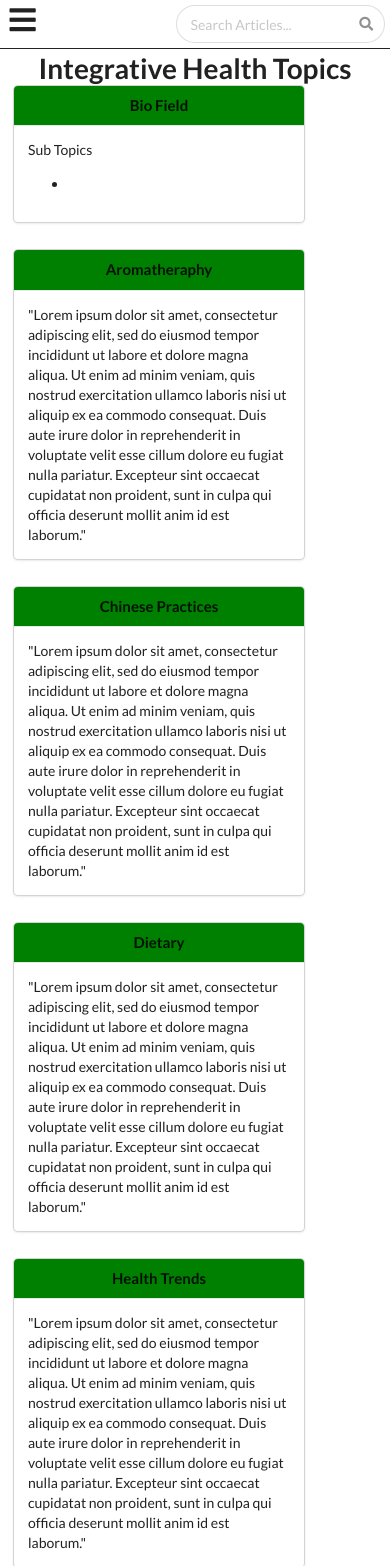
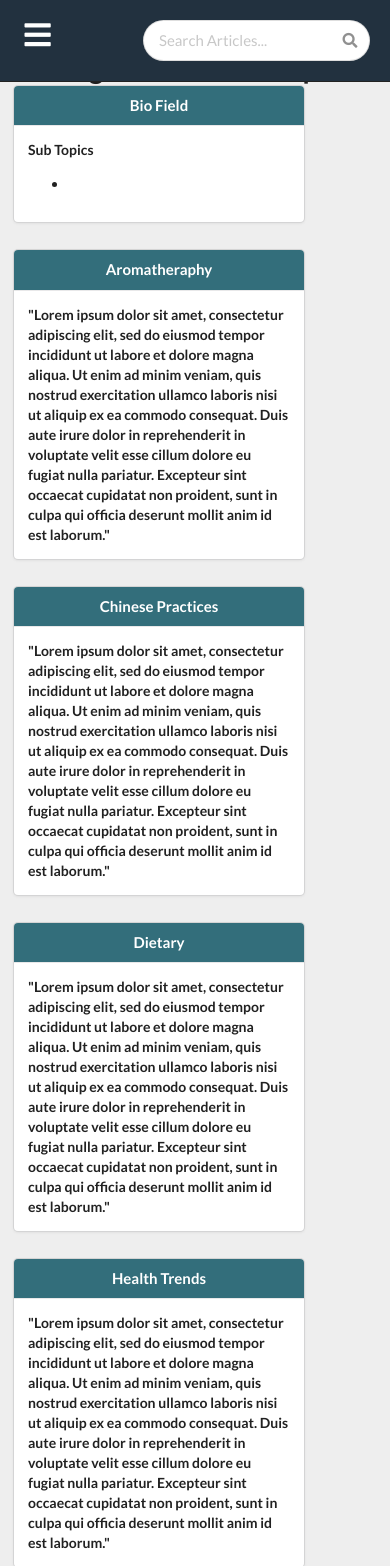
Before and after one commit to jerseycity17/team-22, a Django app: page /library/ in a window 390 px wide. Shown: the top 1566 px of the page. Run offline with Django 3.2, Linux system fonts and the light colour scheme; some libraries are stand-ins or nearby versions.

Commit message:
library html

```diff
--- a/ishar/isharonline/templates/isharonline/library.html
+++ b/ishar/isharonline/templates/isharonline/library.html
@@ -2,8 +2,7 @@
 
 
 <head>
-
-
+    <link href="https://fonts.googleapis.com/css?family=Asap" rel="stylesheet">
   <script
   src="https://code.jquery.com/jquery-3.2.1.js"
   integrity="sha256-DZAnKJ/6XZ9si04Hgrsxu/8s717jcIzLy3oi35EouyE="
@@ -28,11 +27,20 @@
 
 @media screen and (max-width: 600px) {
 
+.content-wrapper
+{
+    background-color: #eeeeee;
+        font-weight: 600;
+}
+
 div.ui.secondary.pointing.menu.nav-menu a.item{
 
   display: none;
 }
 
+.ui.secondary.pointing{
+    font-size: 15px;
+}
 
 i.sidebar.icon{
   display: block;
@@ -44,12 +52,14 @@
 body,html{
   width: 100%;
   height: 100%;
+    background-color: #EEEEEE;
 }
 
 div.main-content{
   margin: 0 auto;
   text-align: center;
    margin-top: 50px;
+    position: relative;
 }
 div.article-section.ui.segment{
 
@@ -71,8 +81,17 @@
   background-color: green;
 }
 
+.ui.menu .item
+{
+    color:white;
+    font-size: 15px;
+}
 
-
+.ui.secondary.pointing.menu .active.item
+{
+    color:white;
+    font-size: 15px;
+}
 
 div.ui.secondary.pointing.menu.nav-menu{
   overflow: hidden;
@@ -80,16 +99,19 @@
     top: 0; /* Position the navbar at the top of the page */
     width: 100%; /* Full width */
     z-index: 4;
-    background-color: white;
-    padding: 5px;
+    color: white !important;
+    background-color: #22313F;
+    padding: 20px;
     border-bottom: 1px solid #222;
+    margin-bottom: 10px;
 
 }
 
 div.head{
   text-align: center;
   padding: 10px;
-  background-color: green;
+    color: white;
+  background-color: #336E7B;
 }
 
 </style>
```
